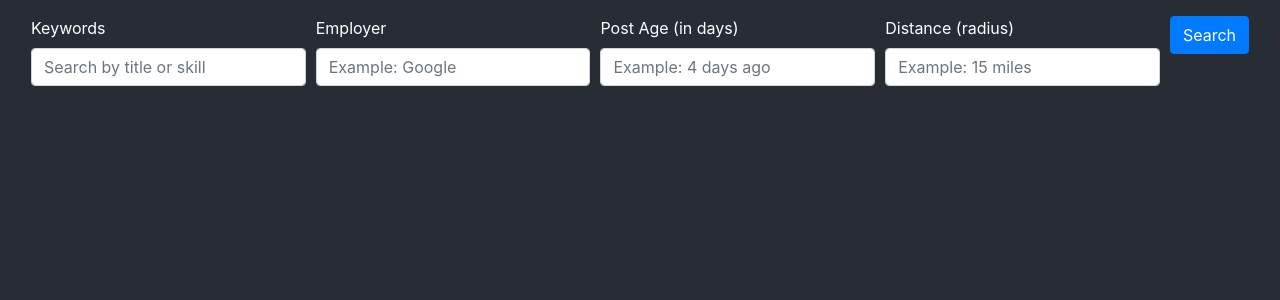
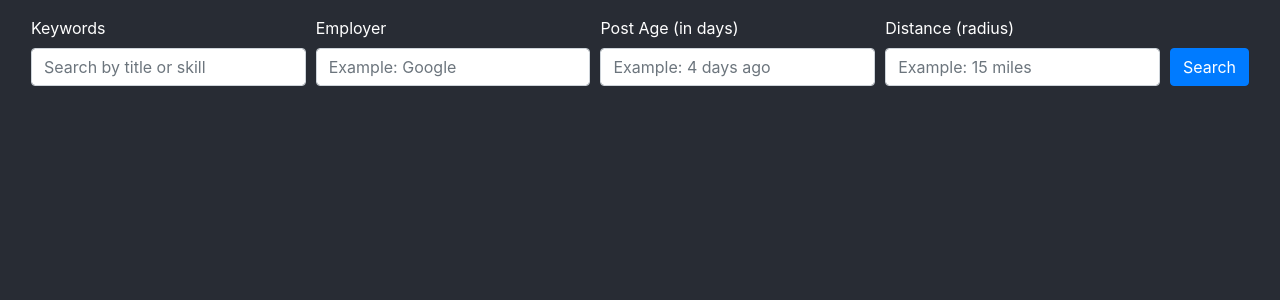
Before and after one commit to HYO-Team-Gemini/Internship-Search, a React (Create React App) app in the folder frontend/: page / in a window 1280 px wide. Shown: the top 300 px of the page. Built offline with nearby package versions, Linux system fonts and the light colour scheme.

Commit message:
fixed button alignment, still have to work on spacing issues

```diff
--- a/frontend/src/App.css
+++ b/frontend/src/App.css
@@ -38,13 +38,9 @@
 }
 
 .search-form {
-  padding: 1rem 1rem;
+  padding: 1rem;
 }
 
 .form-label {
   color: white;
 }
-
-.search-button {
-  bottom: 0;
-}
--- a/frontend/src/App.js
+++ b/frontend/src/App.js
@@ -56,7 +56,7 @@ function App() {
 
   return (
     <div className="App">
-      <Container fluid>
+      <Container fluid className="search-bar">
         <Form className="search-form" onSubmit={handleSubmit}>
           <Form.Row>
             <Form.Group as={Col}>
@@ -79,14 +79,14 @@ function App() {
               <Form.Control type="number" value={distance} onChange={e => setDistance(e.target.value)}
                             placeholder="Example: 15 miles" />
             </Form.Group>
-            <Form.Group as={Col} xs="auto">
+            <Form.Group as={Col} xs="auto" className="d-flex flex-column justify-content-end">
               <Button type="submit" value="Submit">Search</Button>
             </Form.Group>
           </Form.Row>
         </Form>
       </Container>
-      <Container fluid>
-        { displayMessage && <Alert variant="secondary">{displayMessage}</Alert>}
+      <Container fluid className="job-results">
+        { displayMessage && <Alert variant="secondary" className="display-message">{displayMessage}</Alert>}
         { jobs.length > 0 &&
           <div className="jobs-grid">
             {jobs.map((job, i) => <div className="col"><JobPosting key={i} job={job} /></div>)}
```
